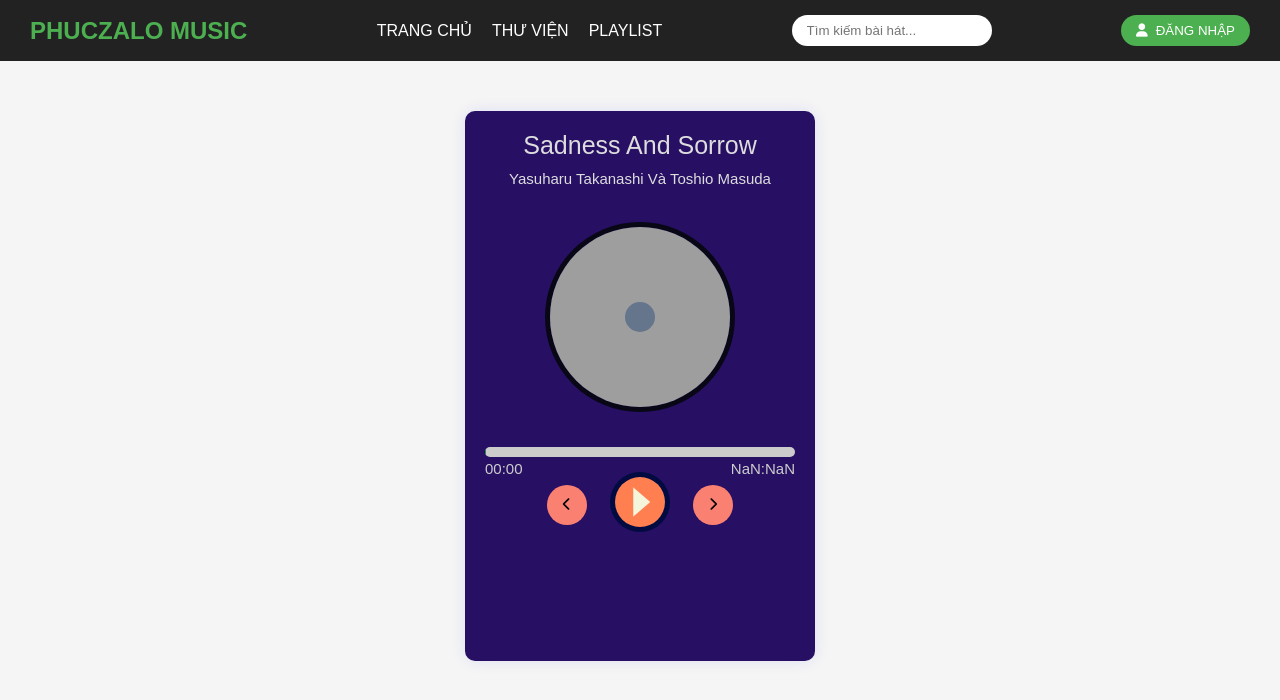
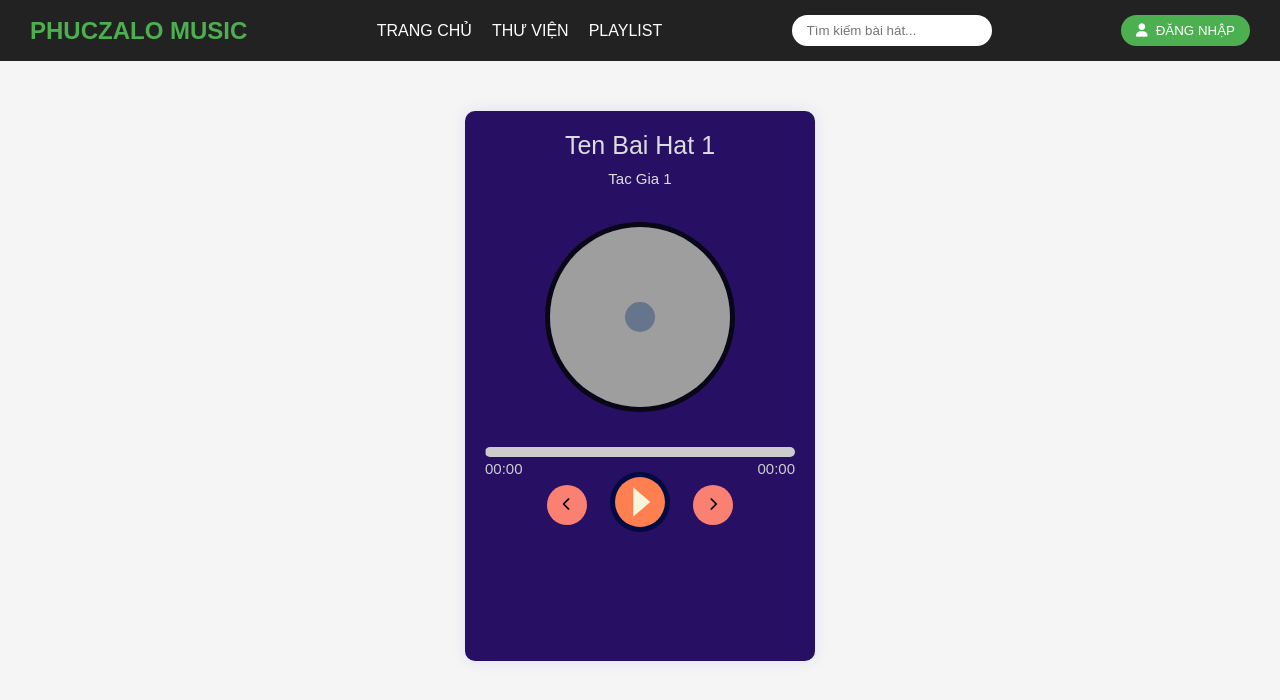
Before and after one commit to phuctruongnguyenstt24/web_nhac, a plain HTML site: page index.html in a window 1280 px wide. Drawn offline with Linux system fonts and the light colour scheme; grey boxes are pictures that could not be loaded.

Commit message:
Update index.html

```diff
--- a/index.html
+++ b/index.html
@@ -79,7 +79,7 @@
          </div>
        </div>
 
-    <script src="song.js"></script>
+    <script src="./MUSIC_one/song.js"></script>
     <script src="trinh_phat_nhac.js"></script>
     <script src="https://www.gstatic.com/firebasejs/9.0.0/firebase-app-compat.js"></script>
     <script src="https://www.gstatic.com/firebasejs/9.0.0/firebase-auth-compat.js"></script>
```
